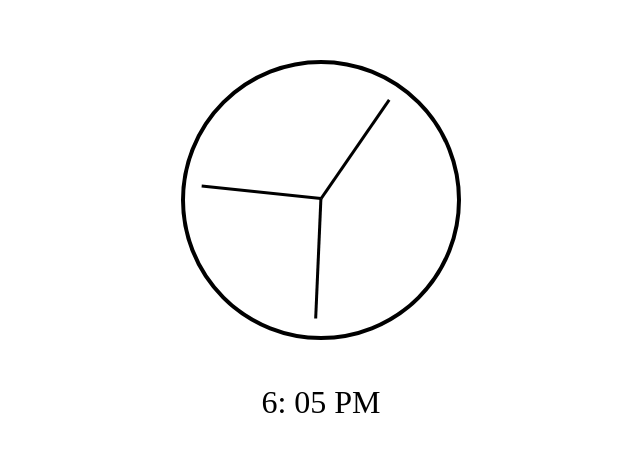
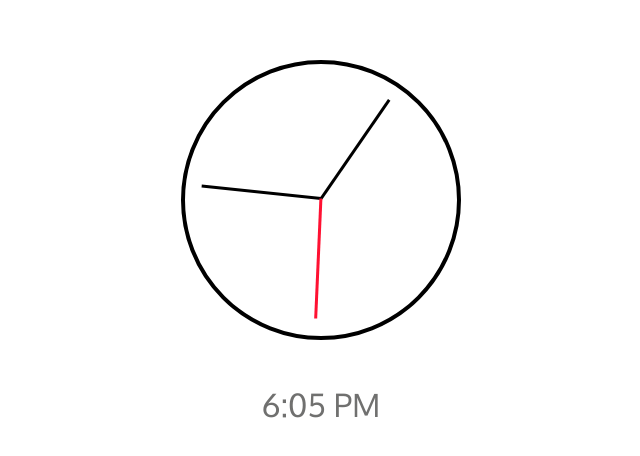
Before and after one commit to stivaliserna/scripts, a plain HTML site: page javascript30/02-js-clock/index.html in a window 1280 px wide. Shown: the part 200-656 px from the top of the page, without its empty margins (319-959 px from the left). Drawn offline with Linux system fonts and the light colour scheme.

Commit message:
Update JS-clock style

```diff
--- a/javascript30/02-js-clock/index.html
+++ b/javascript30/02-js-clock/index.html
@@ -4,6 +4,7 @@
   <meta charset="UTF-8">
   <title>JS Clock</title>
   <link rel="stylesheet" href="main.css">
+  <link href="https://fonts.googleapis.com/css?family=Oxygen" rel="stylesheet">
 </head>
 <body>
   <div class="clock">
--- a/javascript30/02-js-clock/main.css
+++ b/javascript30/02-js-clock/main.css
@@ -33,8 +33,14 @@ body {
   transition-timing-function: cubic-bezier(0, 1.71, 0.58, 1);
 }
 
+.hours-hand {
+  background-color: #FF1132;
+}
+
 .digital {
   font-size: 2em;
   margin-top: 2em;
   text-align: center;
+  font-family: 'Oxygen', sans-serif;
+  color: #70706F;
 }
--- a/javascript30/02-js-clock/main.js
+++ b/javascript30/02-js-clock/main.js
@@ -32,7 +32,7 @@ function setDate () {
     minutes = '0' + minutes
   }
 
-  document.querySelector('.digital').innerText = hours + ': ' + minutes + ' ' + meridiem
+  document.querySelector('.digital').innerText = hours + ':' + minutes + ' ' + meridiem
 }
 
 setInterval(setDate, 1000)
```
